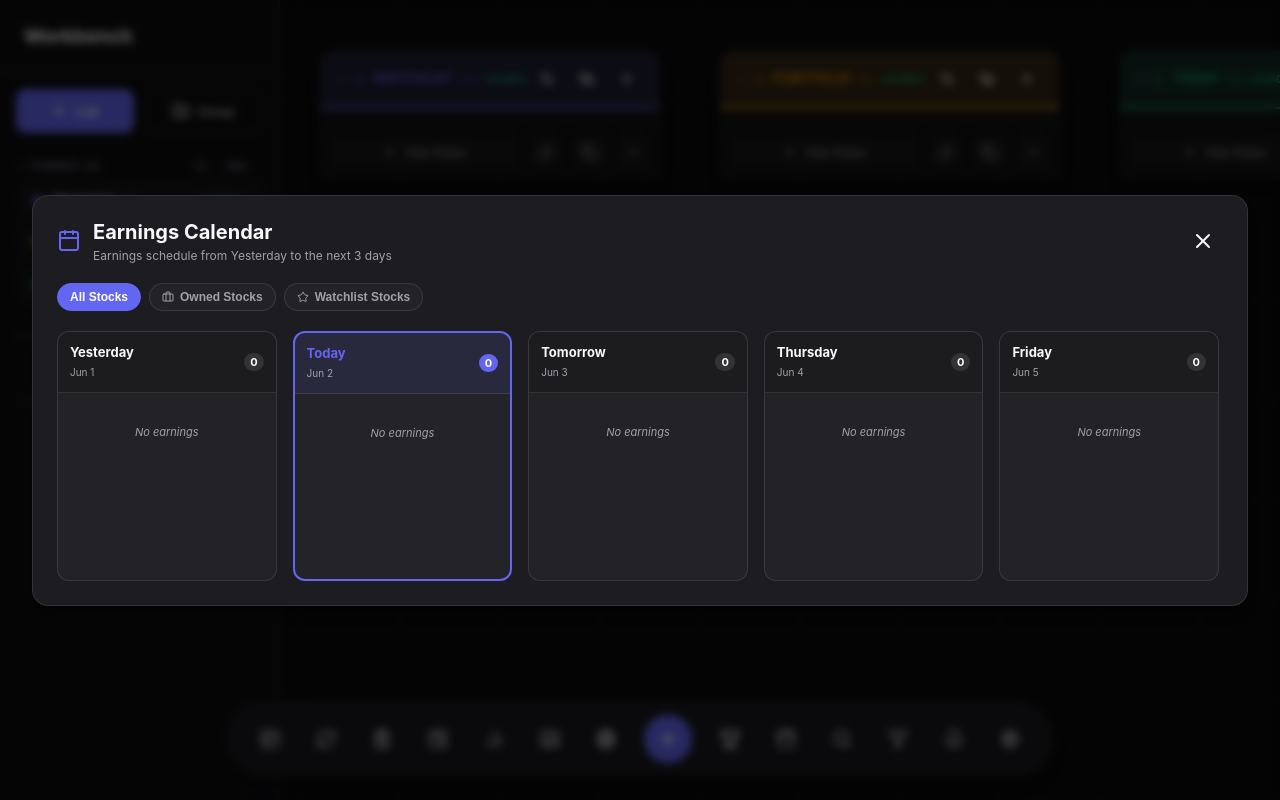
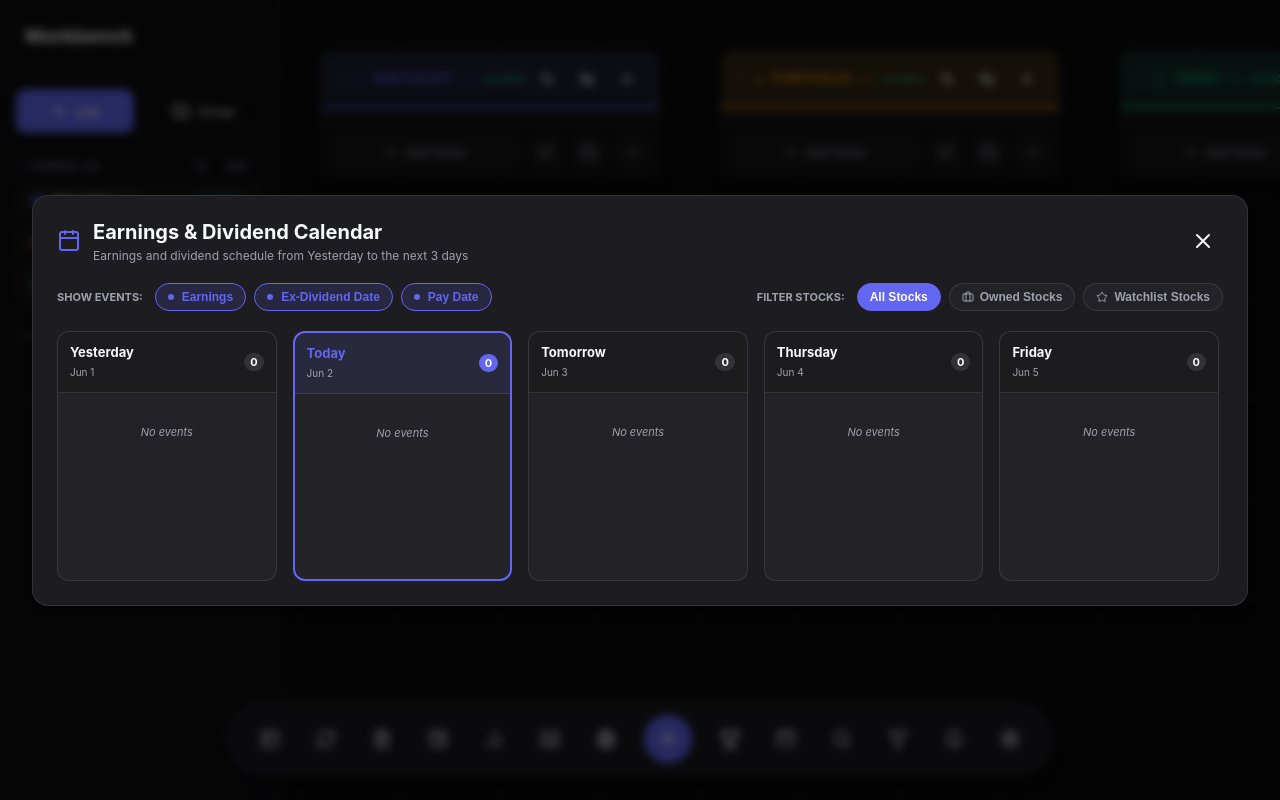
Before and after one commit to rikardsk/stocks-galore, a React (Vite) app: page / in a window 1280 px wide. Both pictures are taken after a click on the button 786 px from the left and 739 px from the top of the page. Built offline with nearby package versions, Linux system fonts and the light colour scheme.

Commit message:
Ex-date and pay-date
Added Ex-date and pay-date for dividends to the calendar modal

```diff
--- a/src/App.tsx
+++ b/src/App.tsx
@@ -987,6 +987,8 @@ const App: React.FC = () => {
               low52: data.low52,
               avgVolume: data.avgVolume,
               earningsDate: data.earningsDate,
+              exDividendDate: data.exDividendDate,
+              dividendDate: data.dividendDate,
               ipoDate: data.ipoDate,
               crossover_sma20_sma50: data.crossover_sma20_sma50,
               crossover_sma50_sma200: data.crossover_sma50_sma200,
@@ -1106,6 +1108,8 @@ const App: React.FC = () => {
                 low52: freshData.low52,
                 avgVolume: freshData.avgVolume,
                 earningsDate: freshData.earningsDate,
+                exDividendDate: freshData.exDividendDate,
+                dividendDate: freshData.dividendDate,
                 ipoDate: freshData.ipoDate,
                 crossover_sma20_sma50: freshData.crossover_sma20_sma50,
                 crossover_sma50_sma200: freshData.crossover_sma50_sma200,
@@ -1191,6 +1195,8 @@ const App: React.FC = () => {
                 low52: freshData.low52,
                 avgVolume: freshData.avgVolume,
                 earningsDate: freshData.earningsDate,
+                exDividendDate: freshData.exDividendDate,
+                dividendDate: freshData.dividendDate,
                 ipoDate: freshData.ipoDate,
                 crossover_sma20_sma50: freshData.crossover_sma20_sma50,
                 crossover_sma50_sma200: freshData.crossover_sma50_sma200,
--- a/src/components/EarningsModal.tsx
+++ b/src/components/EarningsModal.tsx
@@ -47,6 +47,9 @@ export const EarningsModal: React.FC<EarningsModalProps> = ({
   onSelectTicker
 }) => {
   const [filterMode, setFilterMode] = useState<FilterMode>('all');
+  const [showEarnings, setShowEarnings] = useState<boolean>(true);
+  const [showExDiv, setShowExDiv] = useState<boolean>(true);
+  const [showPayDiv, setShowPayDiv] = useState<boolean>(true);
 
   const days = useMemo(() => {
     const list = [];
@@ -89,17 +92,36 @@ export const EarningsModal: React.FC<EarningsModalProps> = ({
           <div style={{ display: 'flex', alignItems: 'center', gap: '12px' }}>
             <Calendar size={24} color="var(--accent)" />
             <div>
-              <h2 style={{ margin: 0, color: 'var(--text-primary)', fontSize: '20px' }}>Earnings Calendar</h2>
+              <h2 style={{ margin: 0, color: 'var(--text-primary)', fontSize: '20px' }}>Earnings & Dividend Calendar</h2>
               <p style={{ margin: '4px 0 0 0', fontSize: '12px', color: 'var(--text-secondary)' }}>
-                Earnings schedule from Yesterday to the next 3 days
+                Earnings and dividend schedule from Yesterday to the next 3 days
               </p>
             </div>
           </div>
           <button className="btn" onClick={onClose} aria-label="Close modal"><X /></button>
         </div>
 
-        {/* Filter buttons */}
-        <div style={{ display: 'flex', gap: '8px', marginBottom: '20px', flexShrink: 0 }}>
+        {/* Filter and Toggle buttons */}
+        <div style={{
+          display: 'flex',
+          justifyContent: 'space-between',
+          alignItems: 'center',
+          marginBottom: '20px',
+          flexShrink: 0,
+          flexWrap: 'wrap',
+          gap: '12px'
+        }}>
+          {/* Calendar Event Types */}
+          <div style={{ display: 'flex', gap: '8px', alignItems: 'center', flexWrap: 'wrap' }}>
+            <span style={{ fontSize: '11px', color: 'var(--text-secondary)', fontWeight: 700, marginRight: '4px' }}>SHOW EVENTS:</span>
+            <ToggleButton active={showEarnings} onClick={() => setShowEarnings(!showEarnings)}>Earnings</ToggleButton>
+            <ToggleButton active={showExDiv} onClick={() => setShowExDiv(!showExDiv)}>Ex-Dividend Date</ToggleButton>
+            <ToggleButton active={showPayDiv} onClick={() => setShowPayDiv(!showPayDiv)}>Pay Date</ToggleButton>
+          </div>
+
+          {/* Target Filter */}
+          <div style={{ display: 'flex', gap: '8px', alignItems: 'center', flexWrap: 'wrap' }}>
+            <span style={{ fontSize: '11px', color: 'var(--text-secondary)', fontWeight: 700, marginRight: '4px' }}>FILTER STOCKS:</span>
             <FilterButton active={filterMode === 'all'} onClick={() => setFilterMode('all')}>All Stocks</FilterButton>
             <FilterButton active={filterMode === 'owned'} onClick={() => setFilterMode('owned')}>
               <Briefcase size={12} style={{ marginRight: '6px' }} /> Owned Stocks
@@ -107,6 +129,7 @@ export const EarningsModal: React.FC<EarningsModalProps> = ({
             <FilterButton active={filterMode === 'watchlist'} onClick={() => setFilterMode('watchlist')}>
               <Star size={12} style={{ marginRight: '6px' }} /> Watchlist Stocks
             </FilterButton>
+          </div>
         </div>
 
         {/* 5-column layout */}
@@ -128,6 +151,9 @@ export const EarningsModal: React.FC<EarningsModalProps> = ({
               filterMode={filterMode}
               watchlistSymbols={watchlistSymbols}
               onSelectTicker={onSelectTicker}
+              showEarnings={showEarnings}
+              showExDiv={showExDiv}
+              showPayDiv={showPayDiv}
             />
           ))}
         </div>
@@ -157,25 +183,68 @@ const FilterButton: React.FC<{ active: boolean; onClick: () => void; children: R
   </button>
 );
 
+const ToggleButton: React.FC<{ active: boolean; onClick: () => void; children: React.ReactNode }> = ({ active, onClick, children }) => (
+  <button
+    onClick={onClick}
+    style={{
+      padding: '6px 12px',
+      borderRadius: '20px',
+      border: active ? '1px solid var(--accent)' : '1px solid var(--border-color)',
+      background: active ? 'rgba(99, 102, 241, 0.15)' : 'transparent',
+      color: active ? 'var(--accent)' : 'var(--text-secondary)',
+      fontSize: '12px',
+      fontWeight: 600,
+      display: 'flex',
+      alignItems: 'center',
+      cursor: 'pointer',
+      transition: 'all 0.2s ease'
+    }}
+  >
+    <div style={{
+      width: '6px',
+      height: '6px',
+      borderRadius: '50%',
+      background: active ? 'var(--accent)' : 'transparent',
+      border: active ? 'none' : '1.5px solid var(--text-secondary)',
+      marginRight: '8px'
+    }} />
+    {children}
+  </button>
+);
+
 interface EarningsColumnProps {
   day: { title: string; subtitle: string; dateStr: string; offset: number };
   tickers: Ticker[];
   filterMode: FilterMode;
   watchlistSymbols: Set<string>;
   onSelectTicker: (ticker: Ticker) => void;
+  showEarnings: boolean;
+  showExDiv: boolean;
+  showPayDiv: boolean;
 }
 
-const EarningsColumn: React.FC<EarningsColumnProps> = ({ day, tickers, filterMode, watchlistSymbols, onSelectTicker }) => {
+const EarningsColumn: React.FC<EarningsColumnProps> = ({
+  day,
+  tickers,
+  filterMode,
+  watchlistSymbols,
+  onSelectTicker,
+  showEarnings,
+  showExDiv,
+  showPayDiv
+}) => {
   const filtered = useMemo(() => {
     return tickers.filter(t => {
-      if (!t.stats.earningsDate) return false;
-      const earningsDate = t.stats.earningsDate.trim();
-      if (earningsDate !== day.dateStr) return false;
       if (filterMode === 'owned' && !t.isOwned) return false;
       if (filterMode === 'watchlist' && !watchlistSymbols.has(t.symbol)) return false;
-      return true;
+
+      const hasEarnings = showEarnings && t.stats.earningsDate && t.stats.earningsDate.trim() === day.dateStr;
+      const hasExDiv = showExDiv && t.stats.exDividendDate && t.stats.exDividendDate.trim() === day.dateStr;
+      const hasPayDiv = showPayDiv && t.stats.dividendDate && t.stats.dividendDate.trim() === day.dateStr;
+
+      return hasEarnings || hasExDiv || hasPayDiv;
     });
-  }, [tickers, day.dateStr, filterMode, watchlistSymbols]);
+  }, [tickers, day.dateStr, filterMode, watchlistSymbols, showEarnings, showExDiv, showPayDiv]);
 
   const isToday = day.offset === 0;
 
@@ -225,11 +294,11 @@ const EarningsColumn: React.FC<EarningsColumnProps> = ({ day, tickers, filterMod
       <div style={{ padding: '8px', overflowY: 'auto', flex: 1, display: 'flex', flexDirection: 'column', gap: '8px' }}>
         {filtered.length === 0 ? (
           <div style={{ padding: '24px 8px', textAlign: 'center', color: 'var(--text-secondary)', fontSize: '11px', fontStyle: 'italic' }}>
-            No earnings
+            No events
           </div>
         ) : (
           filtered.map(ticker => (
-            <TickerRow key={ticker.id} ticker={ticker} onSelectTicker={onSelectTicker} />
+            <TickerRow key={ticker.id} ticker={ticker} dayDateStr={day.dateStr} onSelectTicker={onSelectTicker} />
           ))
         )}
       </div>
@@ -237,9 +306,20 @@ const EarningsColumn: React.FC<EarningsColumnProps> = ({ day, tickers, filterMod
   );
 };
 
-const TickerRow: React.FC<{ ticker: Ticker; onSelectTicker: (ticker: Ticker) => void }> = ({ ticker, onSelectTicker }) => {
+const TickerRow: React.FC<{ ticker: Ticker; dayDateStr: string; onSelectTicker: (ticker: Ticker) => void }> = ({
+  ticker,
+  dayDateStr,
+  onSelectTicker
+}) => {
   const gain = parseFloat(ticker.stats.changePercent.replace('%', '')) || 0;
   const isPos = gain >= 0;
+
+  const isEarnings = ticker.stats.earningsDate && ticker.stats.earningsDate.trim() === dayDateStr;
+  const isExDiv = ticker.stats.exDividendDate && ticker.stats.exDividendDate.trim() === dayDateStr;
+  const isPayDiv = ticker.stats.dividendDate && ticker.stats.dividendDate.trim() === dayDateStr;
+
+  const dividendYield = ticker.stats.dividendYield;
+  const yieldStr = typeof dividendYield === 'number' && dividendYield > 0 ? dividendYield.toFixed(2) + '%' : null;
 
   return (
     <div
@@ -275,6 +355,38 @@ const TickerRow: React.FC<{ ticker: Ticker; onSelectTicker: (ticker: Ticker) =>
         >
           {ticker.name}
         </span>
+        <div style={{ display: 'flex', alignItems: 'center', gap: '4px', marginTop: '2px', flexWrap: 'wrap' }}>
+          {isEarnings && (
+            <span style={{
+              fontSize: '8px',
+              color: 'var(--accent)',
+              background: 'rgba(99, 102, 241, 0.1)',
+              padding: '1px 4px',
+              borderRadius: '4px',
+              fontWeight: 700
+            }}>EARNINGS</span>
+          )}
+          {isExDiv && (
+            <span style={{
+              fontSize: '8px',
+              color: '#3b82f6',
+              background: 'rgba(59, 130, 246, 0.1)',
+              padding: '1px 4px',
+              borderRadius: '4px',
+              fontWeight: 700
+            }}>EX-DIV {yieldStr && `(${yieldStr})`}</span>
+          )}
+          {isPayDiv && (
+            <span style={{
+              fontSize: '8px',
+              color: '#10b981',
+              background: 'rgba(16, 185, 129, 0.1)',
+              padding: '1px 4px',
+              borderRadius: '4px',
+              fontWeight: 700
+            }}>PAY-DATE {yieldStr && `(${yieldStr})`}</span>
+          )}
+        </div>
       </div>
       <div style={{ display: 'flex', alignItems: 'center', gap: '4px', flexShrink: 0 }}>
         <span
--- a/src/types.ts
+++ b/src/types.ts
@@ -29,6 +29,8 @@ export type Ticker = {
     low52?: number;
     avgVolume?: string;
     earningsDate?: string;
+    exDividendDate?: string;
+    dividendDate?: string;
     ipoDate?: string;
     crossover_sma20_sma50?: boolean;
     crossover_sma50_sma200?: boolean;
```
Also changed, not shown: src/components/TableView.tsx (+10 -0 lines), 2 other files (tests, documents, lock files or other folders). Lines whose indentation alone changed are shown as unchanged.
